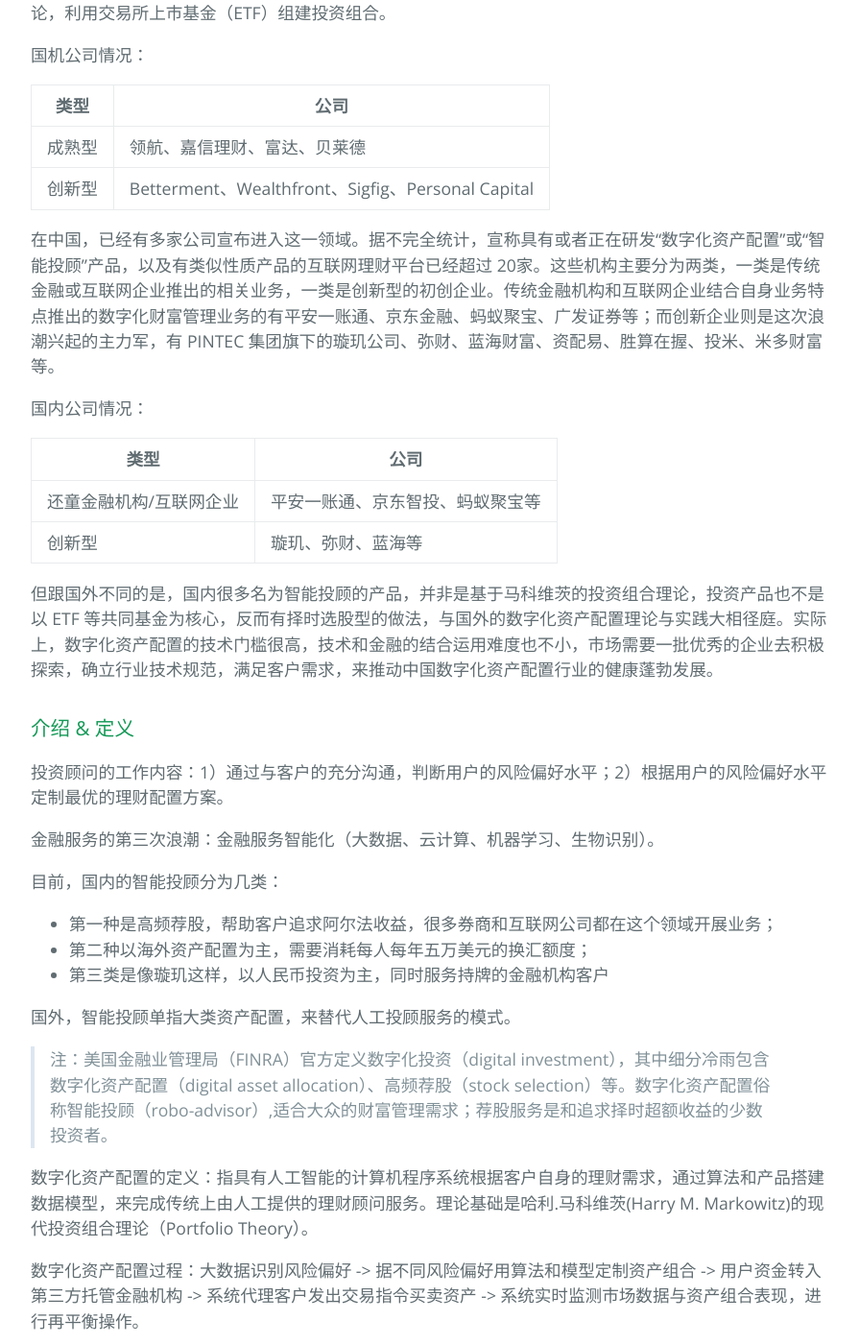
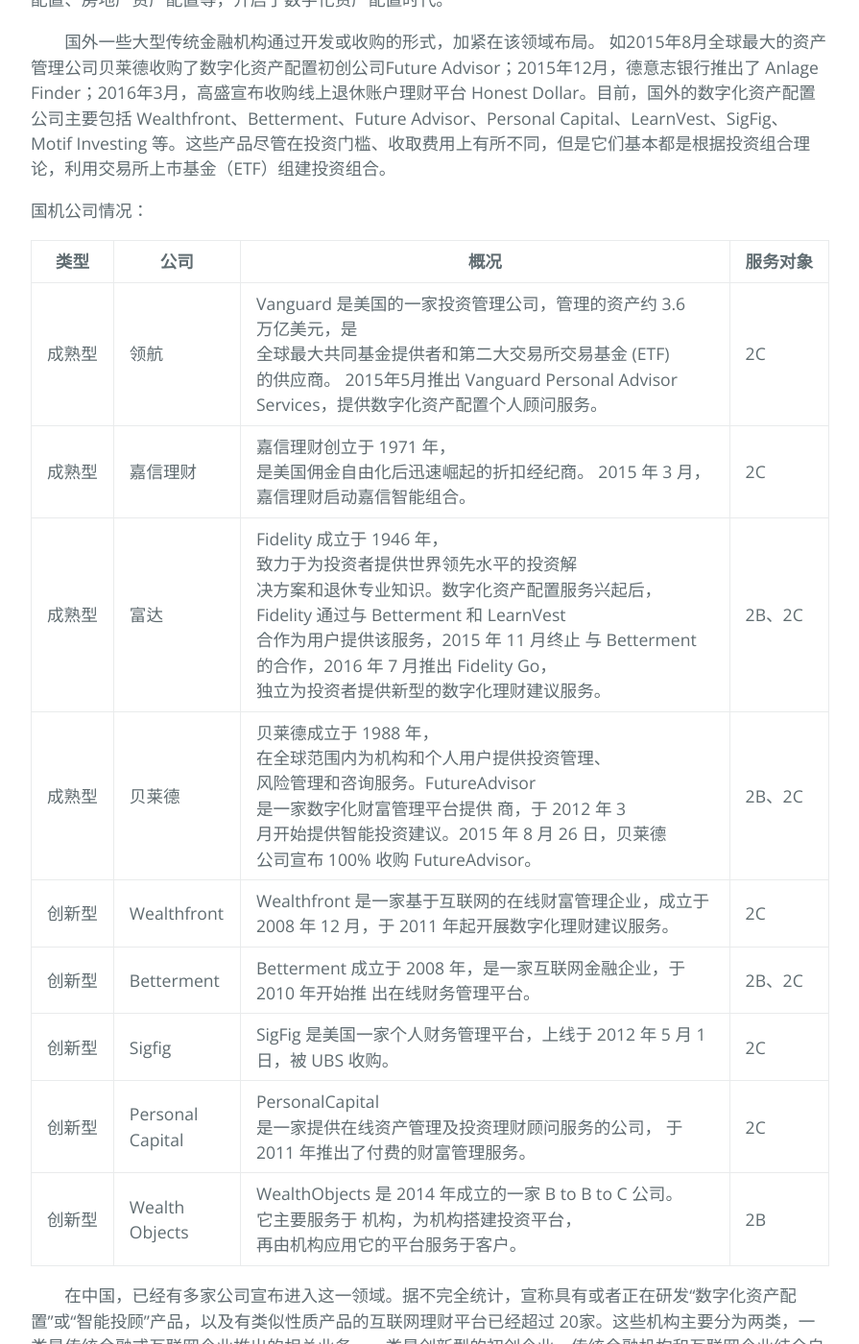
Before and after one commit to Littletreeeeee/prd-invest, a Jekyll site: the page built from documents/industry_analysis.md, in a window 1280 px wide and 1400 px high, scrolled down 916 px. Shown: the whole window at 96% size, without its empty margins (192-1087 px from the left). Built offline with Jekyll 4.4.1, drawn with Linux system fonts in a browser that asks for light colours; the repository's description, which GitHub fills in, is left out; some of the changed text lies outside the part shown.

Commit message:
edit content

```diff
--- a/documents/industry_analysis.md
+++ b/documents/industry_analysis.md
@@ -3,63 +3,87 @@ layout: default
 ---
 [返回文档目录](../)
 
-## 目录
-* [智能投顾](#智能投顾数字化资产配置)
-* [彭博](#彭博)
-
+# 行业调研列表
+<big>
+1. [智能投顾](#智能投顾数字化资产配置)
+2. [彭博](#彭博)
+3. [FinTech](#FinTech)
+</big>
 
 ## 智能投顾（数字化资产配置）
+* [背景](#背景)
+* [介绍 &amp; 定义](#介绍--定义)
+* [服务形态及优势](#服务形态及优势)
+* [参考资料](#参考资料)
+
 
 ### 背景
 
-数字化资产配置于 2010 年左右兴起于美国，业内最知名的两家专业公司 Betterment 和 Wealthfront 面向用户推出基于互联网技术与算法的资产管理组合建议，包括基金配置、股票配置、股票期权操作、债权配置、房地产资产配置等，开启了数字化资产配置时代。
+&emsp;&emsp;数字化资产配置于 2010 年左右兴起于美国，业内最知名的两家专业公司 Betterment 和 Wealthfront 面向用户推出基于互联网技术与算法的资产管理组合建议，包括基金配置、股票配置、股票期权操作、债权配置、房地产资产配置等，开启了数字化资产配置时代。
 
-国外一些大型传统金融机构通过开发或收购的形式，加紧在该领域布局。 如2015年8月全球最大的资产管理公司贝莱德收购了数字化资产配置初创公司Future Advisor；2015年12月，德意志银行推出了 Anlage Finder；2016年3月，高盛宣布收购线上退休账户理财平台 Honest Dollar。目前，国外的数字化资产配置公司主要包括 Wealthfront、Betterment、Future Advisor、Personal Capital、LearnVest、SigFig、Motif Investing 等。这些产品尽管在投资门槛、收取费用上有所不同，但是它们基本都是根据投资组合理论，利用交易所上市基金（ETF）组建投资组合。
+&emsp;&emsp;国外一些大型传统金融机构通过开发或收购的形式，加紧在该领域布局。 如2015年8月全球最大的资产管理公司贝莱德收购了数字化资产配置初创公司Future Advisor；2015年12月，德意志银行推出了 Anlage Finder；2016年3月，高盛宣布收购线上退休账户理财平台 Honest Dollar。目前，国外的数字化资产配置公司主要包括 Wealthfront、Betterment、Future Advisor、Personal Capital、LearnVest、SigFig、Motif Investing 等。这些产品尽管在投资门槛、收取费用上有所不同，但是它们基本都是根据投资组合理论，利用交易所上市基金（ETF）组建投资组合。
 
 国机公司情况：
 
-|类型|公司|
-|-|-|
-|成熟型|领航、嘉信理财、富达、贝莱德|
-|创新型|Betterment、Wealthfront、Sigfig、Personal Capital|
+|类型|公司|概况|服务对象|
+|-|-|-|-|
+|成熟型|领航|Vanguard 是美国的一家投资管理公司，管理的资产约 3.6 万亿美元，是 全球最大共同基金提供者和第二大交易所交易基金 (ETF) 的供应商。 2015年5月推出 Vanguard Personal Advisor Services，提供数字化资产配置个人顾问服务。|2C|
+|成熟型|嘉信理财|嘉信理财创立于 1971 年，是美国佣金自由化后迅速崛起的折扣经纪商。 2015 年 3 月，嘉信理财启动嘉信智能组合。|2C|
+|成熟型|富达|Fidelity 成立于 1946 年，致力于为投资者提供世界领先水平的投资解 决方案和退休专业知识。数字化资产配置服务兴起后，Fidelity 通过与 Betterment 和 LearnVest 合作为用户提供该服务，2015 年 11 月终止 与 Betterment 的合作，2016 年 7 月推出 Fidelity Go，独立为投资者提供新型的数字化理财建议服务。|2B、2C|
+|成熟型|贝莱德|贝莱德成立于 1988 年，在全球范围内为机构和个人用户提供投资管理、 风险管理和咨询服务。FutureAdvisor 是一家数字化财富管理平台提供 商，于 2012 年 3 月开始提供智能投资建议。2015 年 8 月 26 日，贝莱德 公司宣布 100% 收购 FutureAdvisor。|2B、2C|
+|创新型|Wealthfront|Wealthfront 是一家基于互联网的在线财富管理企业，成立于 2008 年 12 月，于 2011 年起开展数字化理财建议服务。|2C|
+|创新型|Betterment|Betterment 成立于 2008 年，是一家互联网金融企业，于 2010 年开始推 出在线财务管理平台。|2B、2C|
+|创新型|Sigfig|SigFig 是美国一家个人财务管理平台，上线于 2012 年 5 月 1 日，被 UBS 收购。|2C|
+|创新型|Personal Capital|PersonalCapital 是一家提供在线资产管理及投资理财顾问服务的公司， 于 2011 年推出了付费的财富管理服务。|2C|
+|创新型|Wealth Objects|WealthObjects 是 2014 年成立的一家 B to B to C 公司。它主要服务于 机构，为机构搭建投资平台，再由机构应用它的平台服务于客户。|2B|
 
-在中国，已经有多家公司宣布进入这一领域。据不完全统计，宣称具有或者正在研发“数字化资产配置”或“智能投顾”产品，以及有类似性质产品的互联网理财平台已经超过 20家。这些机构主要分为两类，一类是传统金融或互联网企业推出的相关业务，一类是创新型的初创企业。传统金融机构和互联网企业结合自身业务特点推出的数字化财富管理业务的有平安一账通、京东金融、蚂蚁聚宝、广发证券等；而创新企业则是这次浪潮兴起的主力军，有 PINTEC 集团旗下的璇玑公司、弥财、蓝海财富、资配易、胜算在握、投米、米多财富等。
+&emsp;&emsp;在中国，已经有多家公司宣布进入这一领域。据不完全统计，宣称具有或者正在研发“数字化资产配置”或“智能投顾”产品，以及有类似性质产品的互联网理财平台已经超过 20家。这些机构主要分为两类，一类是传统金融或互联网企业推出的相关业务，一类是创新型的初创企业。传统金融机构和互联网企业结合自身业务特点推出的数字化财富管理业务的有平安一账通、京东金融、蚂蚁聚宝、广发证券等；而创新企业则是这次浪潮兴起的主力军，有 PINTEC 集团旗下的璇玑公司、弥财、蓝海财富、资配易、胜算在握、投米、米多财富等。
 
 国内公司情况：
 
 |类型|公司|
 |-|-|
-|还童金融机构/互联网企业|平安一账通、京东智投、蚂蚁聚宝等|
-|创新型|璇玑、弥财、蓝海等|
+|传统金融机构|平安一账通、嘉实金贝塔、广发贝塔牛|
+|互联网企业|蚂蚁聚宝、京东智投、百度股市通、宜信投米|
+|创新型|璇玑、弥财、蓝海智投、财鲸|
 
-但跟国外不同的是，国内很多名为智能投顾的产品，并非是基于马科维茨的投资组合理论，投资产品也不是以 ETF 等共同基金为核心，反而有择时选股型的做法，与国外的数字化资产配置理论与实践大相径庭。实际上，数字化资产配置的技术门槛很高，技术和金融的结合运用难度也不小，市场需要一批优秀的企业去积极探索，确立行业技术规范，满足客户需求，来推动中国数字化资产配置行业的健康蓬勃发展。
+&emsp;&emsp;但跟国外不同的是，国内很多名为智能投顾的产品，并非是基于马科维茨的投资组合理论，投资产品也不是以 ETF 等共同基金为核心，反而有择时选股型的做法，与国外的数字化资产配置理论与实践大相径庭。实际上，数字化资产配置的技术门槛很高，技术和金融的结合运用难度也不小，市场需要一批优秀的企业去积极探索，确立行业技术规范，满足客户需求，来推动中国数字化资产配置行业的健康蓬勃发展。
+
+&emsp;&emsp;金融服务的第三次浪潮：金融服务智能化（大数据、云计算、机器学习、生物识别）。
 
 ### 介绍 & 定义
-投资顾问的工作内容：1）通过与客户的充分沟通，判断用户的风险偏好水平；2）根据用户的风险偏好水平定制最优的理财配置方案。
+&emsp;&emsp;传统投资顾问的工作内容包括：1）通过与客户的充分沟通，判断用户的风险偏好水平；2）根据用户的风险偏好水平定制最优的理财配置方案。
 
-金融服务的第三次浪潮：金融服务智能化（大数据、云计算、机器学习、生物识别）。
-
-目前，国内的智能投顾分为几类：
+&emsp;&emsp;目前，国内的智能投顾分为几类：
 * 第一种是高频荐股，帮助客户追求阿尔法收益，很多券商和互联网公司都在这个领域开展业务；
 * 第二种以海外资产配置为主，需要消耗每人每年五万美元的换汇额度；
 * 第三类是像璇玑这样，以人民币投资为主，同时服务持牌的金融机构客户
 
-国外，智能投顾单指大类资产配置，来替代人工投顾服务的模式。
+&emsp;&emsp;国外，智能投顾单指大类资产配置，来替代人工投顾服务的模式。
 
 >注：美国金融业管理局（FINRA）官方定义数字化投资（digital investment），其中细分冷雨包含数字化资产配置（digital asset allocation）、高频荐股（stock selection）等。数字化资产配置俗称智能投顾（robo-advisor）,适合大众的财富管理需求；荐股服务是和追求择时超额收益的少数投资者。
 
-数字化资产配置的定义：指具有人工智能的计算机程序系统根据客户自身的理财需求，通过算法和产品搭建数据模型，来完成传统上由人工提供的理财顾问服务。理论基础是哈利.马科维茨(Harry M. Markowitz)的现代投资组合理论（Portfolio Theory）。
+&emsp;&emsp;**数字化资产配置** 的定义：指具有人工智能的计算机程序系统根据客户自身的理财需求，通过算法和产品搭建数据模型，来完成传统上由人工提供的理财顾问服务。理论基础是哈利.马科维茨(Harry M. Markowitz)的现代投资组合理论（Portfolio Theory）。
 
-数字化资产配置过程：大数据识别风险偏好 -> 据不同风险偏好用算法和模型定制资产组合 -> 用户资金转入第三方托管金融机构 -> 系统代理客户发出交易指令买卖资产 -> 系统实时监测市场数据与资产组合表现，进行再平衡操作。
+&emsp;&emsp;数字化资产配置过程：大数据识别风险偏好 -> 据不同风险偏好用算法和模型定制资产组合 -> 用户资金转入第三方托管金融机构 -> 系统代理客户发出交易指令买卖资产 -> 系统实时监测市场数据与资产组合表现，进行再平衡操作。
 
-### 服务形态
+### 服务形态及优势
 
-数字化资产配置以多元化、智能化、低门槛、低成本为特征，依据现代资产组合理论，结合个人投资者的理财目标和风险偏好，进行以 ETF 等公募基金为主的资产配置，并提供交易执行、资产再平衡、税收盈亏收割、房贷偿还、税收申报等增值服务。
+&emsp;&emsp;数字化资产配置以多元化、智能化、低门槛、低成本为特征，依据现代资产组合理论，结合个人投资者的理财目标和风险偏好，进行以 ETF 等公募基金为主的资产配置，并提供交易执行、资产再平衡、税收盈亏收割、房贷偿还、税收申报等增值服务。
+
+&emsp;&emsp;数字化资产配置平台降低了理财规划师的人工参与，采取了科学有效的资产配置方式， 信息相对透明，充分体现了互联网技术的优势， 且能够降低投资理财的服务费用、提高投资顾问服务的效率。
 
 服务核心：
 * 用客观数据来代替主观判断；
 * 用风险分散的理念来代替产品推销的行为；
 * 用智能便捷的交易来替代繁琐人工的交易。
+
+服务优势:
+* 个性化。根据客户自身的财务状况、 风险偏好以及投资需求等，为其提供定制的投 资建议;
+* 低成本，低门槛。数字化资产配置 背后依托的是大数据，大大降低了人工成本， 因此可以将资产配置的服务门槛降低到普通的 中产阶级家庭和新富裕的人群;
+* 避免情绪化 的影响。投资者情绪会影响投资行为，从而使 投资者做出不理性的决策，计算机程序系统可以摒除情绪化因素，保持理性投资，从而获得 更高的投资回报。
+
+
 
 ### 参考资料
 
```
Also changed, not shown: other parts of documents/industry_analysis.md (+2 -0 lines).
